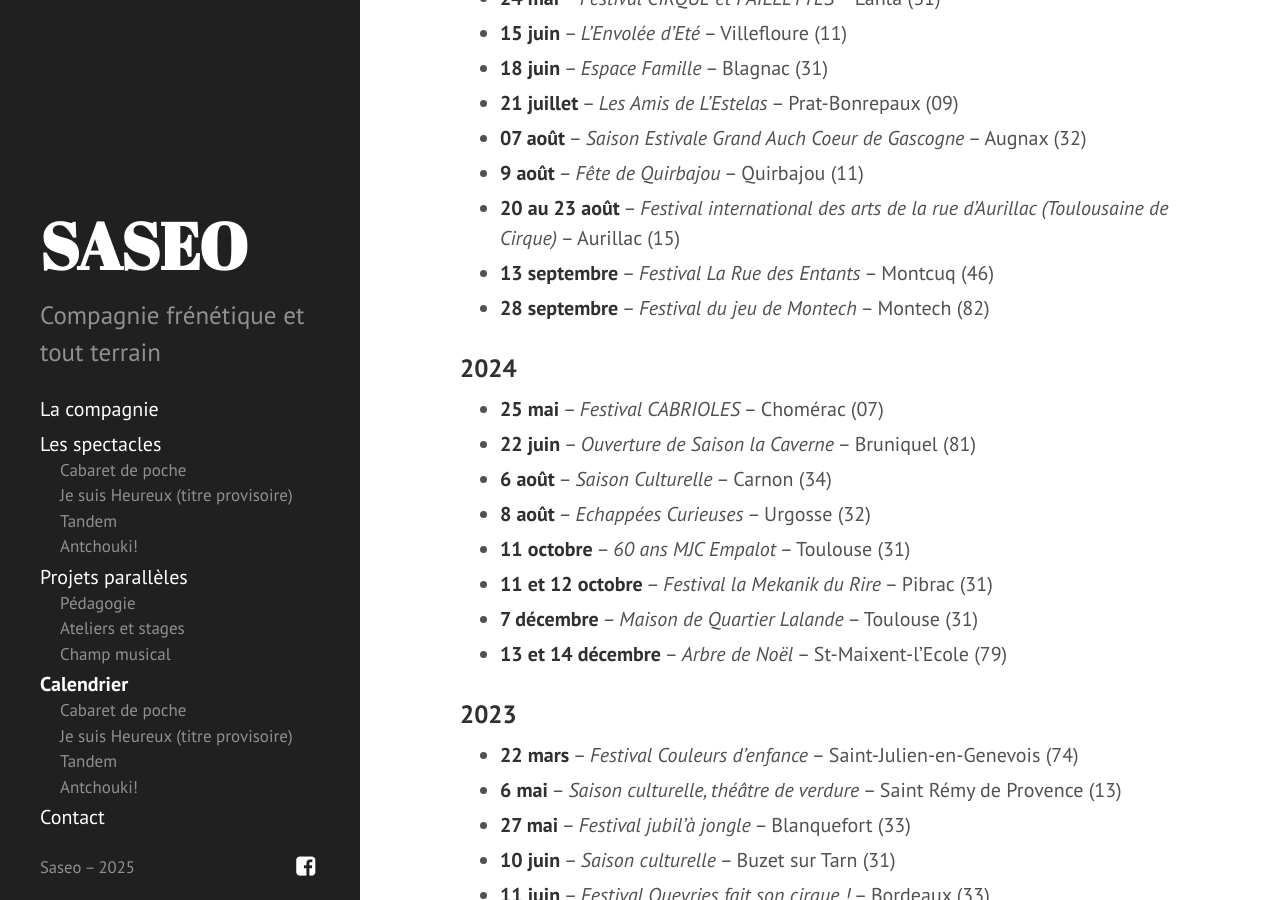
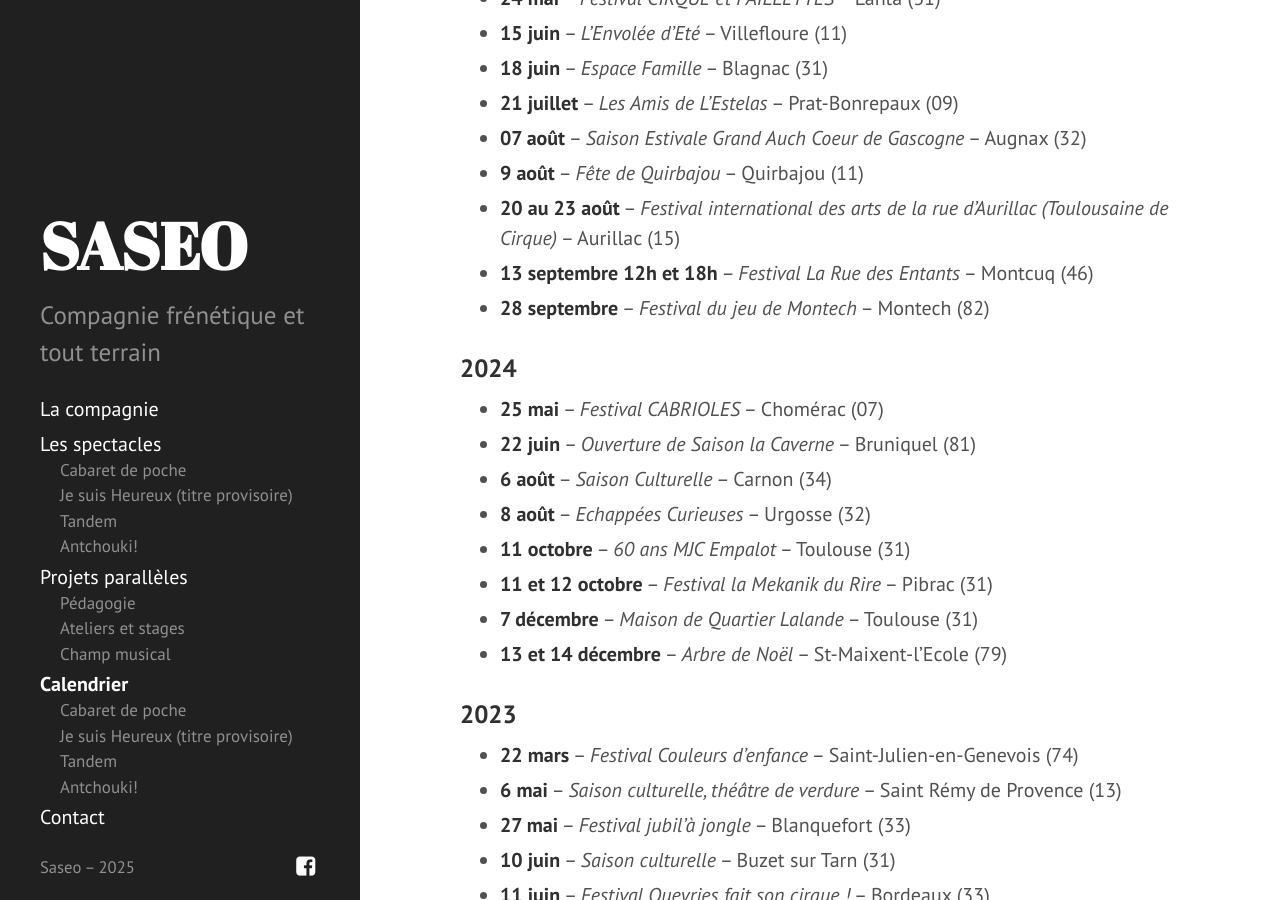
Before and after one commit to rizoom/saseo.org, a Jekyll site: the page built from calendrier.md, in a window 1280 px wide and 900 px high, scrolled down 311 px. Built offline with Jekyll 4.4.1, drawn with Linux system fonts in a browser that asks for light colours.

Commit message:
Update calendrier.md

```diff
--- a/calendrier.md
+++ b/calendrier.md
@@ -26,7 +26,7 @@ parts:
 - **07 août** -- _Saison Estivale Grand Auch Coeur de Gascogne_ -- Augnax (32)
 - **9 août** -- _Fête de Quirbajou_ -- Quirbajou (11)
 - **20 au 23 août** -- _Festival international des arts de la rue d'Aurillac (Toulousaine de Cirque)_ -- Aurillac (15)
-- **13 septembre** -- _Festival La Rue des Entants_ -- Montcuq (46)
+- **13 septembre 12h et 18h** -- _Festival La Rue des Entants_ -- Montcuq (46)
 - **28 septembre** -- _Festival du jeu de Montech_ -- Montech (82)
 
 ### 2024
```
